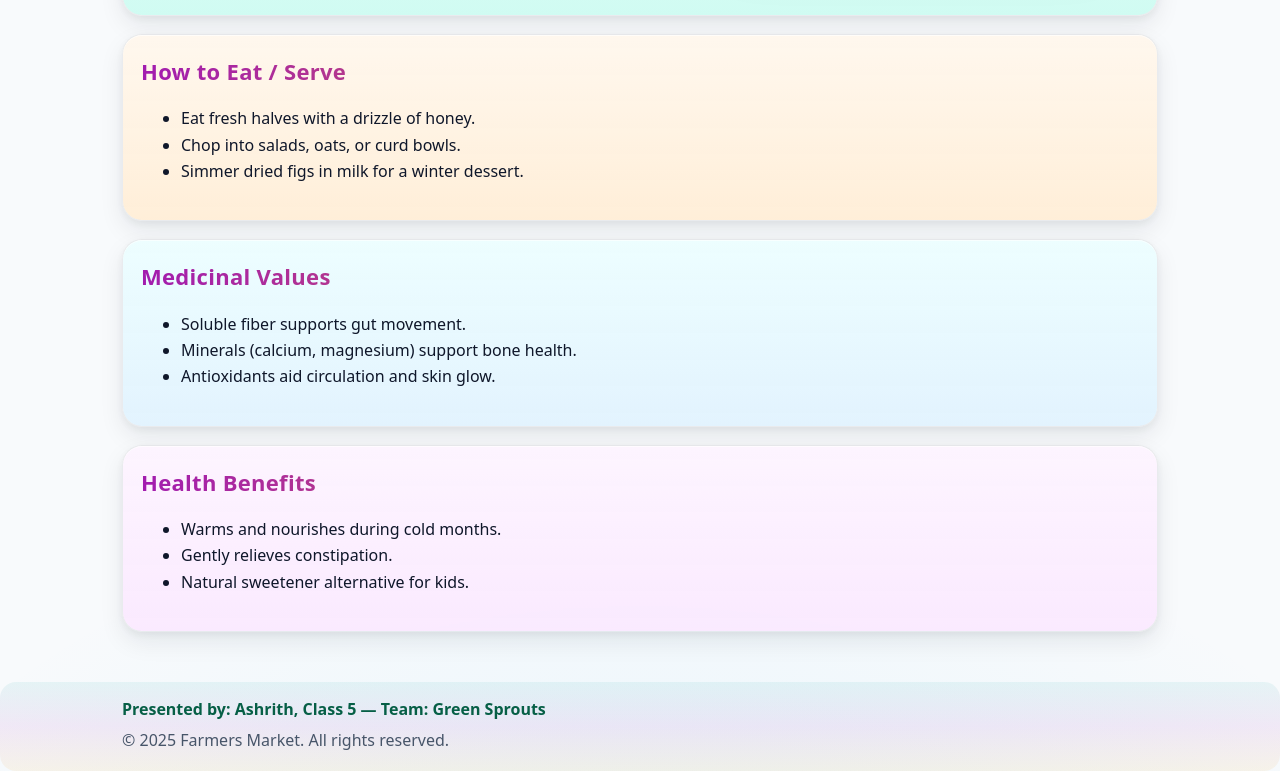
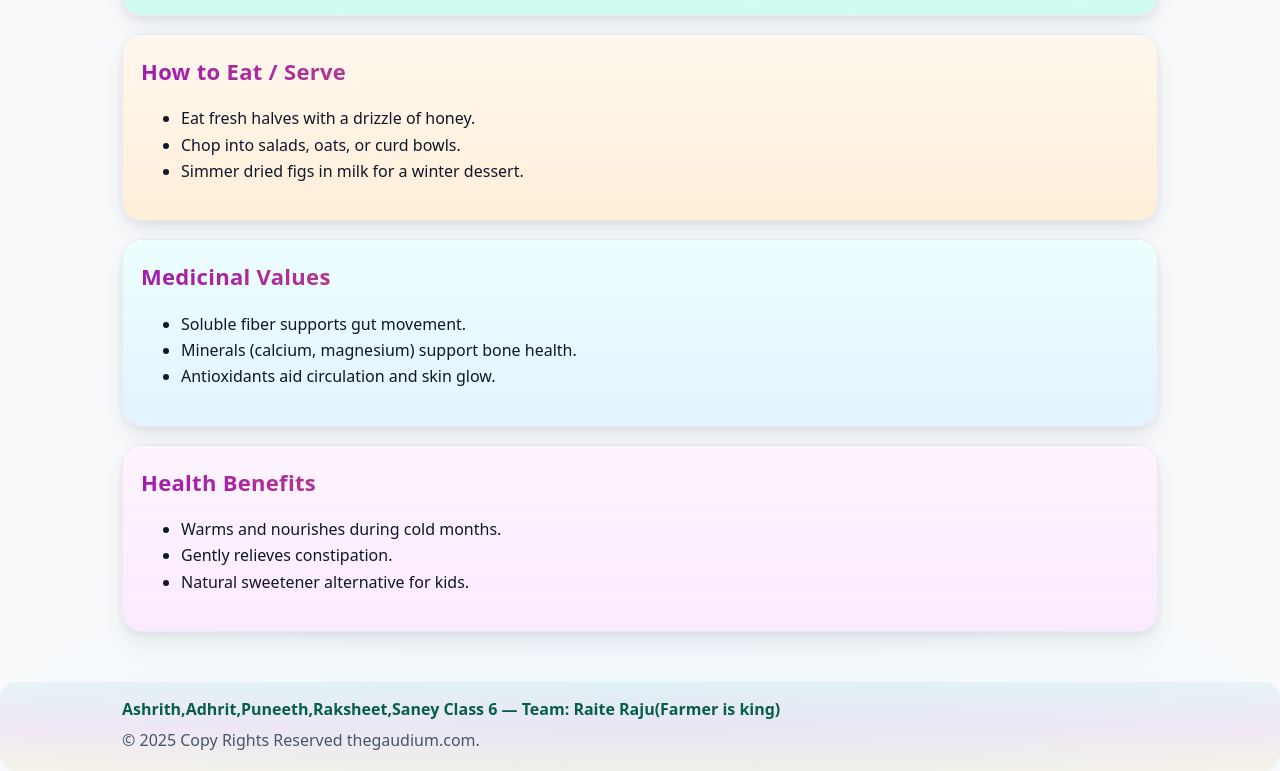
Before and after one commit to ravvenukamreddy/ashrith, a plain HTML site: page fruit/fig.html in a window 1280 px wide. Shown: the part 508-1279 px from the top of the page. Drawn offline with Linux system fonts and the light colour scheme.

Commit message:
Update fig.html

```diff
--- a/fruit/fig.html
+++ b/fruit/fig.html
@@ -58,6 +58,7 @@
       </ul>
     </section>
   </div>
-  <footer><div class="foot-wrap"><div class="presented">Presented by: Ashrith, Class 5 — Team: Green Sprouts</div><div class="rights">© <span id="year"></span> Farmers Market. All rights reserved.</div></div></footer>
+  <footer><div class="foot-wrap"><div class="presented">Ashrith,Adhrit,Puneeth,Raksheet,Saney Class 6 — Team: Raite Raju(Farmer is king)</div>
+    <div class="rights">© <span id="year"></span> Copy Rights Reserved thegaudium.com.</div></div></footer>
 </body>
 </html>
```
